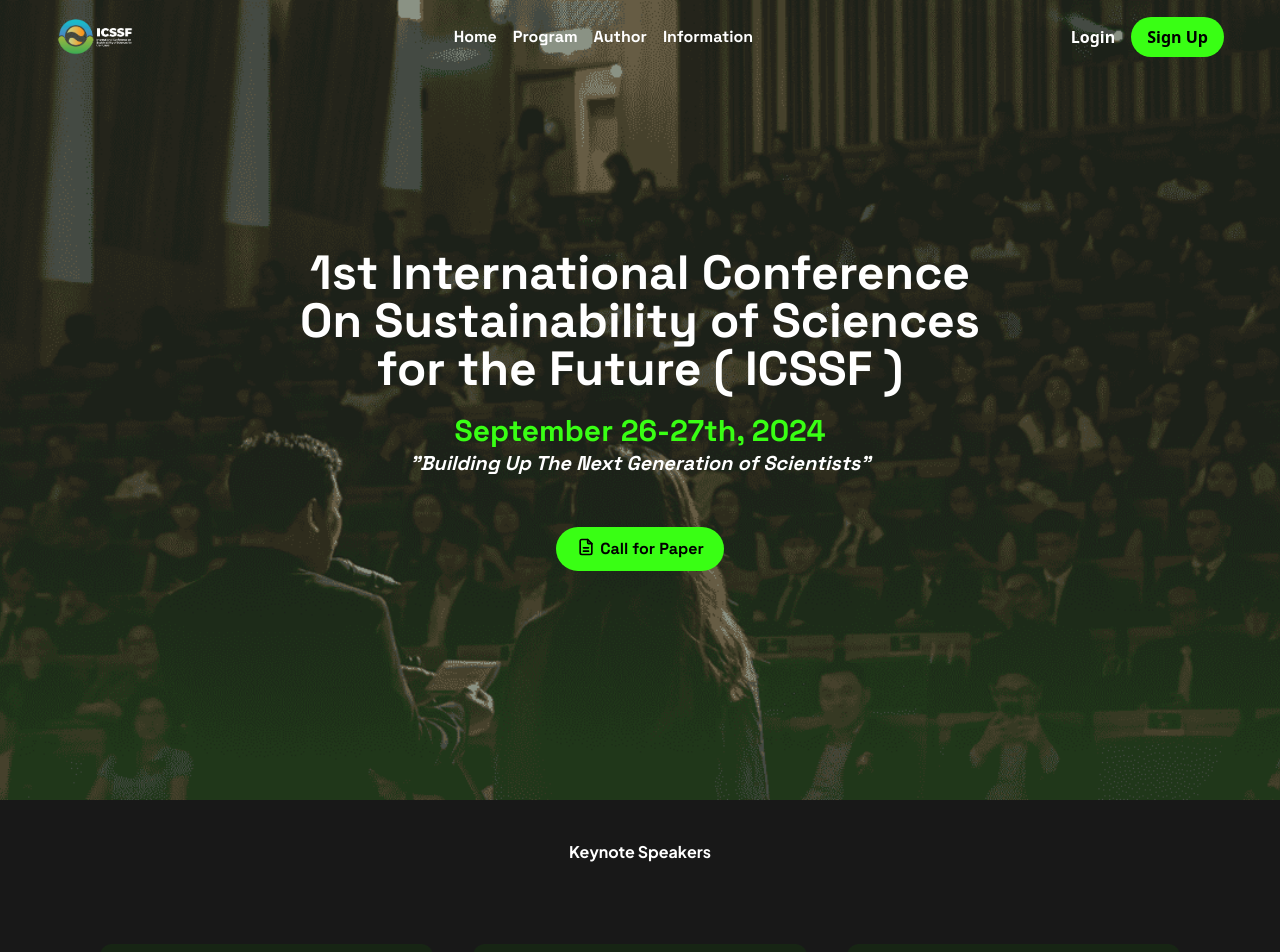
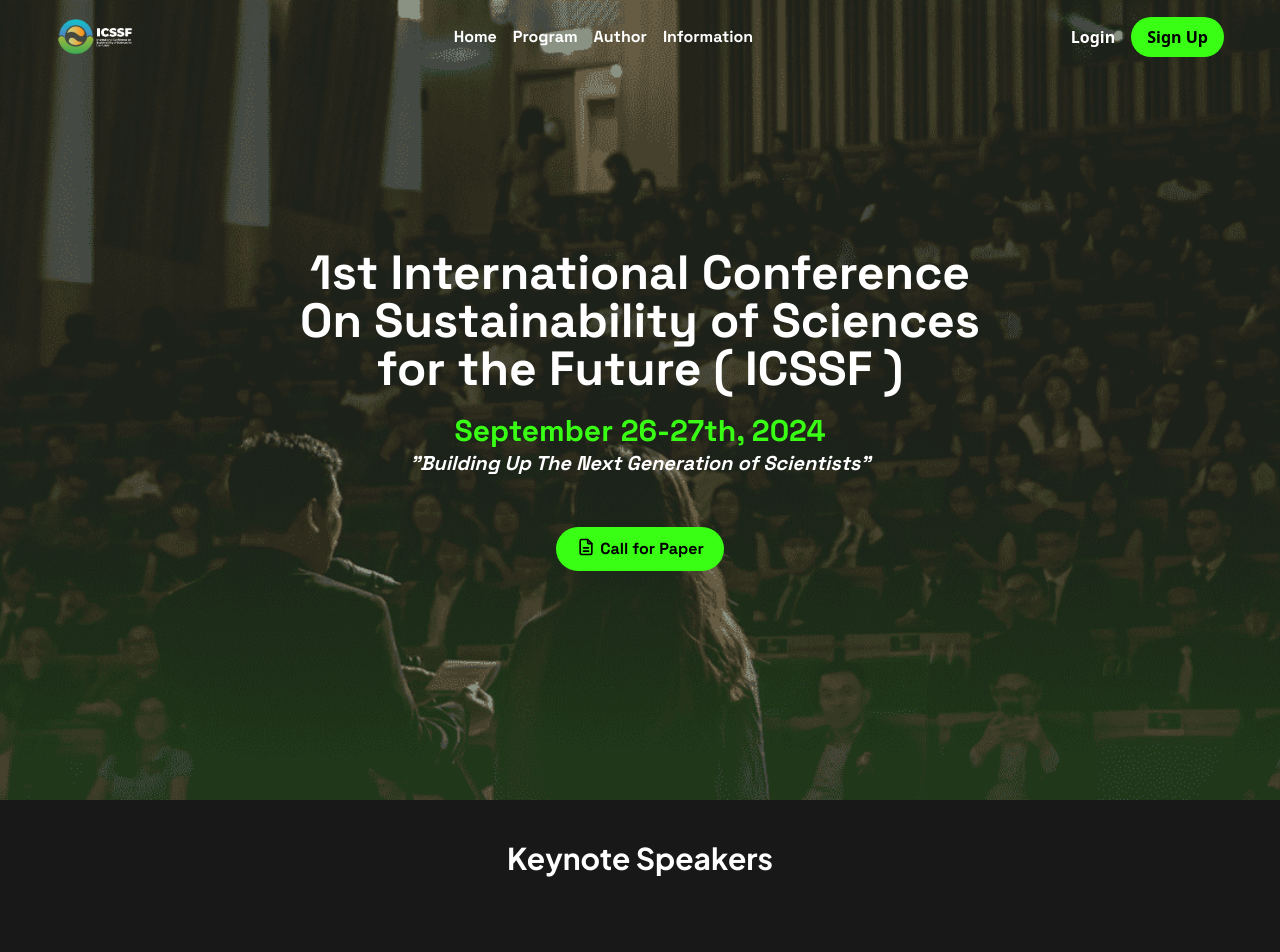
Before and after one commit to projeksainsdata/icssf-frontend, a React (Vite) app: page / in a window 1280 px wide. Shown: the top 952 px of the page. Built offline with nearby package versions, Linux system fonts and the light colour scheme.

Commit message:
update keynote

```diff
--- a/src/components/Keynote.jsx
+++ b/src/components/Keynote.jsx
@@ -4,7 +4,7 @@ const Keynote = () => {
     return (
         <>
             <div className="text-center font-plusJakarta mt-10">
-                <h1 className="text-white font-plusJakarta font-bold">Keynote Speakers</h1>
+                <h1 className="text-white font-plusJakarta text-3xl font-bold">Keynote Speakers</h1>
 
                 <div className="mt-20 grid grid-cols-1 md:grid-cols-3 gap-10 md:px-[100px] px-10">
                     <div className="flex items-center mb-2 bg-key p-5 rounded-xl">
```
